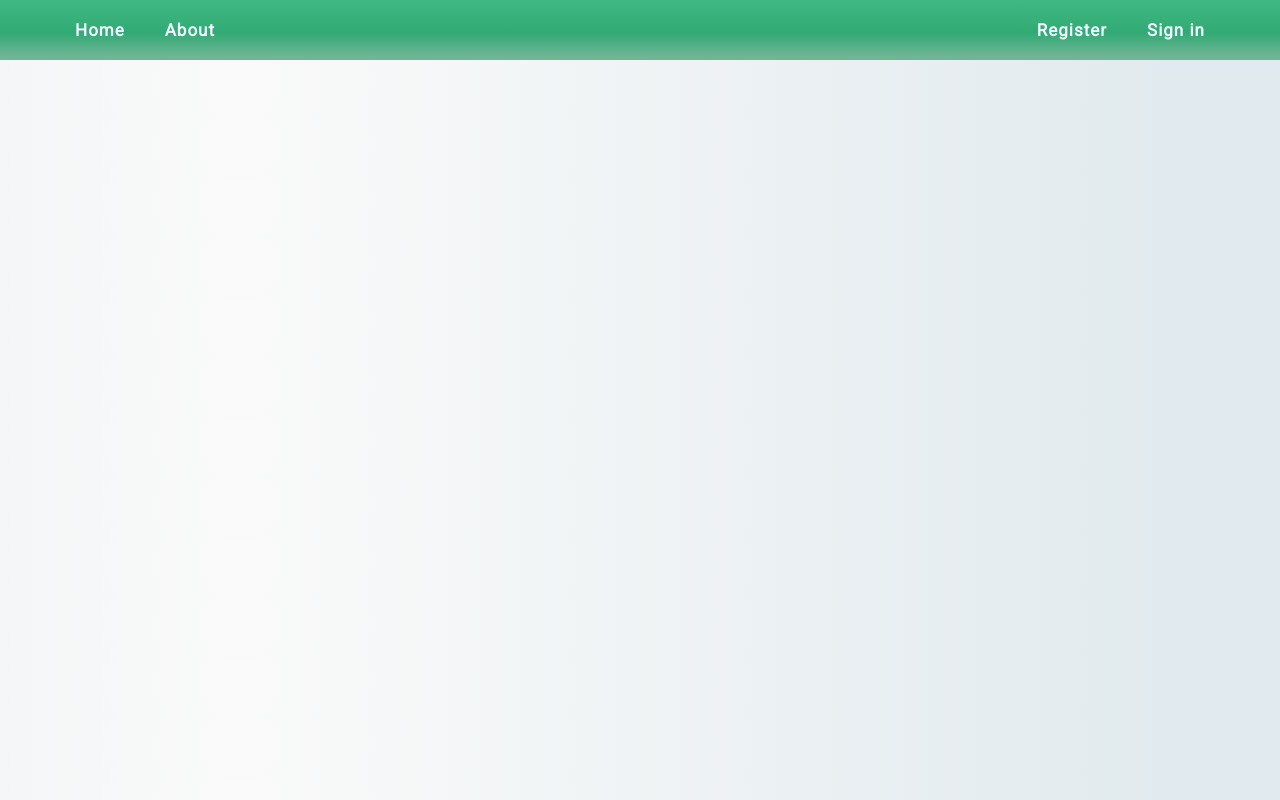
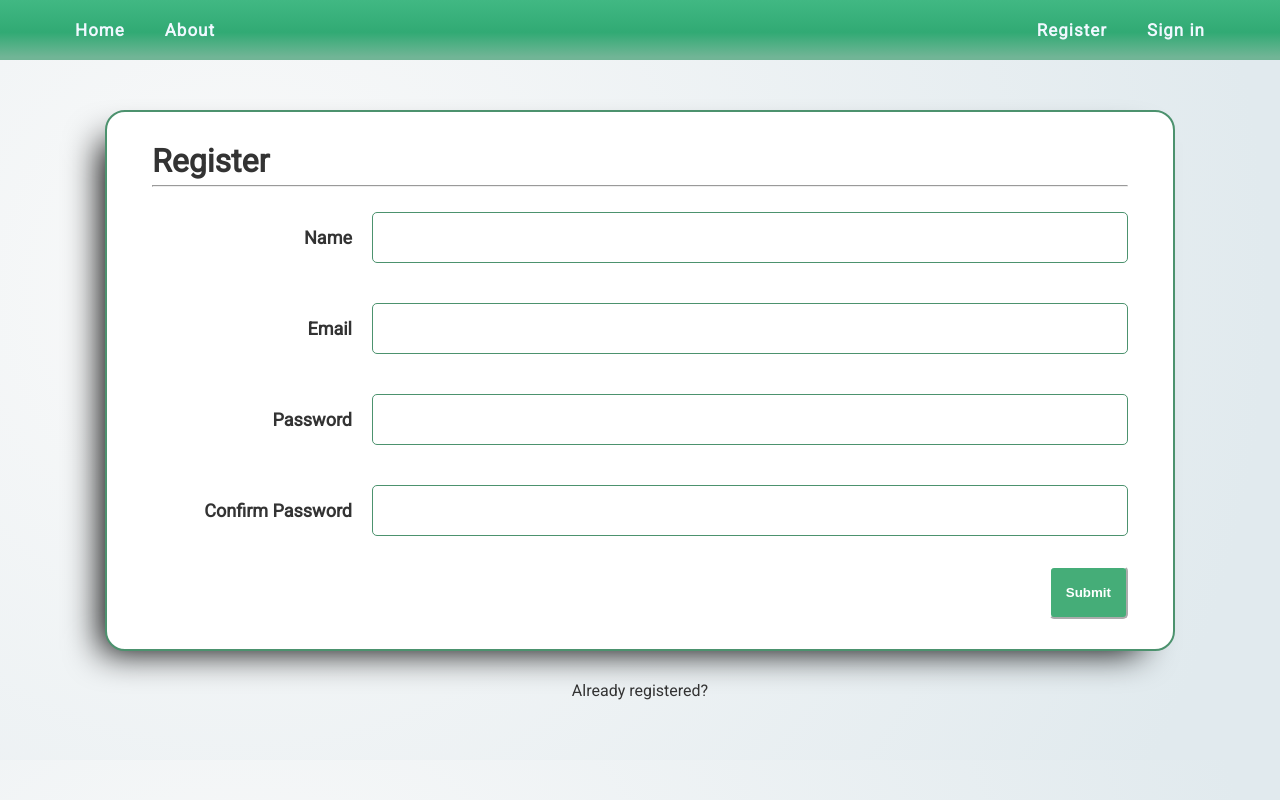
Before and after one commit to eevan7a9/social-media-frontend, a Vue app: page /register in a window 1280 px wide. Built offline with nearby package versions, Linux system fonts and the light colour scheme; no server answers; the HTML template or start-up script is replaced by a standard one.

Commit message:
added new component rRegister

```diff
--- a/src/router.js
+++ b/src/router.js
@@ -30,6 +30,11 @@ export default new Router({
       // this generates a separate chunk (about.[hash].js) for this route
       // which is lazy-loaded when the route is visited.
       component: () => import(/* webpackChunkName: "about" */ './views/About.vue')
+    },
+    {
+      path: "/register",
+      name: "register",
+      component: () => import('./views/Register.vue'),
     }
   ]
 })
--- /dev/null
+++ b/src/views/Register.vue
@@ -0,0 +1,96 @@
+<template>
+  <div class="register-container">
+    <div class="register-box box-shadow-1">
+      <h1>Register</h1>
+      <form action>
+        <hr class="hr-green" />
+        <div class="name-input">
+          <label for="name">Name</label>
+          <input type="text" v-model="name" id="name" />
+        </div>
+        <div class="email-input">
+          <label for="email">Email</label>
+          <input type="email" v-model="email" id="email" />
+        </div>
+        <div class="password-input">
+          <label for="password">Password</label>
+          <input type="password" v-model="password" id="password" />
+        </div>
+        <div class="password-input">
+          <label for="confirm">Confirm Password</label>
+          <input type="password" v-model="confirm" id="confirm" />
+        </div>
+        <section>
+          <button type="submit">Submit</button>
+        </section>
+      </form>
+    </div>
+    <p class="already">Already registered?</p>
+  </div>
+</template>
+
+<script>
+export default {
+  name: "Register",
+  data() {
+    return {
+      name: "",
+      email: "",
+      password: "",
+      confirm: ""
+    };
+  }
+};
+</script>
+
+<style scoped>
+.register-container {
+  height: 700px;
+  padding: 50px 50px;
+}
+.register-box {
+  background: white;
+  padding: 30px 45px;
+  border: 2px solid #4c926e;
+  border-radius: 20px;
+}
+.register-box div {
+  padding: 20px 0;
+  display: grid;
+  grid-template-columns: 200px 1fr;
+  grid-gap: 20px;
+}
+.register-box div label {
+  font-weight: 700;
+  font-size: 18px;
+  text-align: right;
+  padding: 15px 0;
+}
+.register-box div input {
+  font-weight: 400;
+  font-size: 16px;
+  padding: 15px 10px;
+  border: 1.5px solid #4c926e;
+  border-radius: 5px;
+}
+.register-box section {
+  width: 100%;
+  text-align: right;
+}
+.register-box button {
+  margin-top: 10px;
+  background: #45ad78;
+  border-color: white;
+  border-radius: 5px;
+  padding: 17px 15px;
+  cursor: pointer;
+  font-weight: 800;
+  color: #fff;
+}
+.already {
+  margin-top: 30px;
+  width: 100%;
+  text-align: center;
+  cursor: pointer;
+}
+</style>
```
